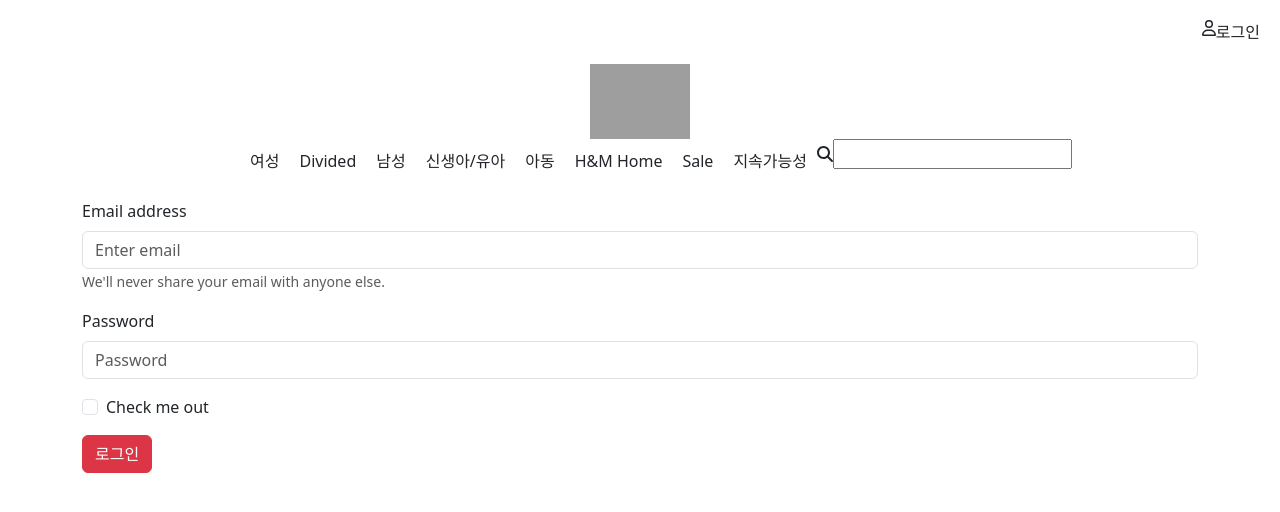
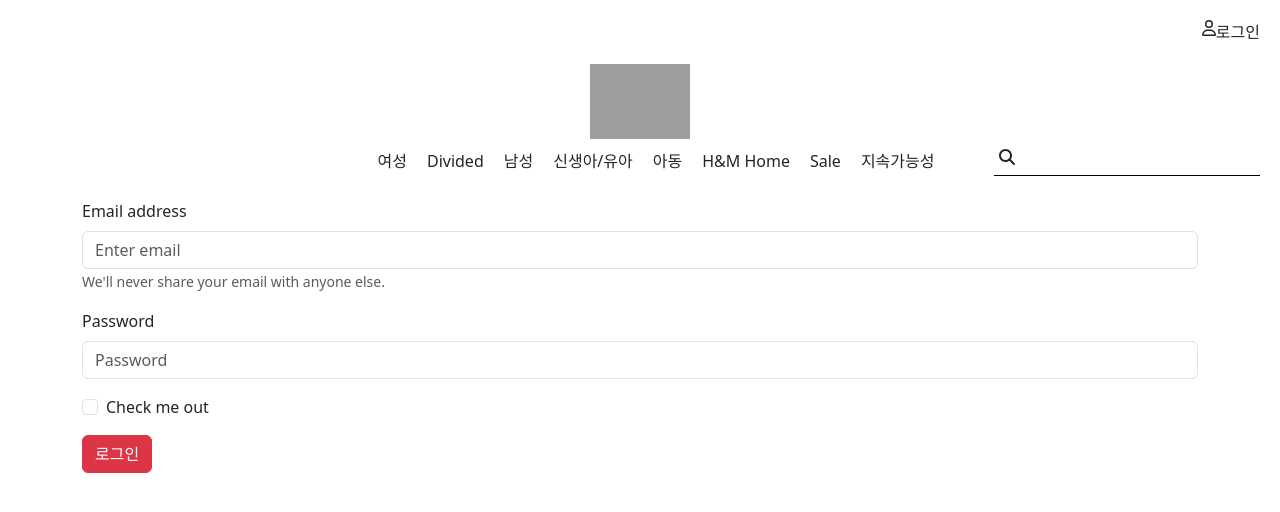
Before and after one commit to Selah-on-Github/HNM-REACT-ROUTER-PRACTICE, a React (Create React App) app: page /login in a window 1280 px wide. Shown: the top 512 px of the page. Built offline with nearby package versions, Linux system fonts and the light colour scheme; grey boxes are pictures that could not be loaded.

Commit message:
feat: 11~12.상품검색하기

```diff
--- a/src/component/Navbar.js
+++ b/src/component/Navbar.js
@@ -7,7 +7,16 @@ import { useNavigate } from 'react-router-dom';
 const Navbar = () => {
 
   // 상단메뉴 array type
-  const menuList = ["여성", "Divided", "남성", "신생아/유아", "아동", "H&M Home", "Sale", "지속가능성"];
+  const menuList = [
+    "여성",
+    "Divided",
+    "남성",
+    "신생아/유아",
+    "아동",
+    "H&M Home",
+    "Sale",
+    "지속가능성"
+  ];
 
   // useNavigate가 제공해주는 함수
   const navigate = useNavigate();
@@ -15,6 +24,16 @@ const Navbar = () => {
   // 로그인페이지로 가도록
   const goToLogin = () => {
     navigate('/login');
+  };
+
+  const search = (event) => {
+    if(event.key === "Enter") {
+      // 입력한 검색어를 읽어와서 . ==> 이벤트 안에 있는, 인풋 안에있는 값을 읽어오는 방법.
+      let keyword = event.target.value;
+
+      // url을 바꿔준다. //url에 Keyword 넣어준다.
+      navigate(`/?q=${keyword}`);
+    }
   };
 
   return (
@@ -35,14 +54,17 @@ const Navbar = () => {
       </div>
       <div className='menu-area'>
         <ul className='menu-list'>
-          {menuList.map((menu)=>(
+          {menuList.map((menu) => (
             <li>{menu}</li>
           ))}
         </ul>
 
-        <div>
+        <div className='search-box'>
             <FontAwesomeIcon icon={faSearch} />
-            <input type="text" />
+
+            {/* onKeyPress란? : 아무키나 입력하면 호출이 되는 이벤트. */}
+            {/* 모든 이벤트 리스너는 이벤트를 매개변수로 넘겨준다. */}
+            <input type="text" onKeyPress={(event)=>search(event)} />
         </div>
       </div>
     </div>
--- a/src/page/ProductAll.js
+++ b/src/page/ProductAll.js
@@ -1,19 +1,25 @@
 import React, { useEffect, useState } from 'react';
+import { Container, Row, Col } from 'react-bootstrap';
 import ProductCard from '../component/ProductCard';
-import { Container, Row, Col } from 'react-bootstrap';
+import { useSearchParams } from 'react-router-dom';
 
 const ProductAll = () => {
   const [productList, setProductList] = useState([]); //UI보여주려면 useState
+  const [query, setQuery] = useSearchParams();
   const getProducts = async() => {
-    let url = 'http://localhost:4000/products';
+    let searchQuery = query.get('q')||"";
+    console.log("쿼리값은?", searchQuery);
+    let url = `http://localhost:4000/products?q=${searchQuery}`;
     let response = await fetch(url);
     let data = await response.json();
     setProductList(data);
   };
+
   useEffect(()=>{
     //함수
     getProducts();
-  },[]);
+  },[query]);
+
   return (
     <div>
       <Container>
```
Also changed, not shown: src/App.js (+10 -2 lines).
